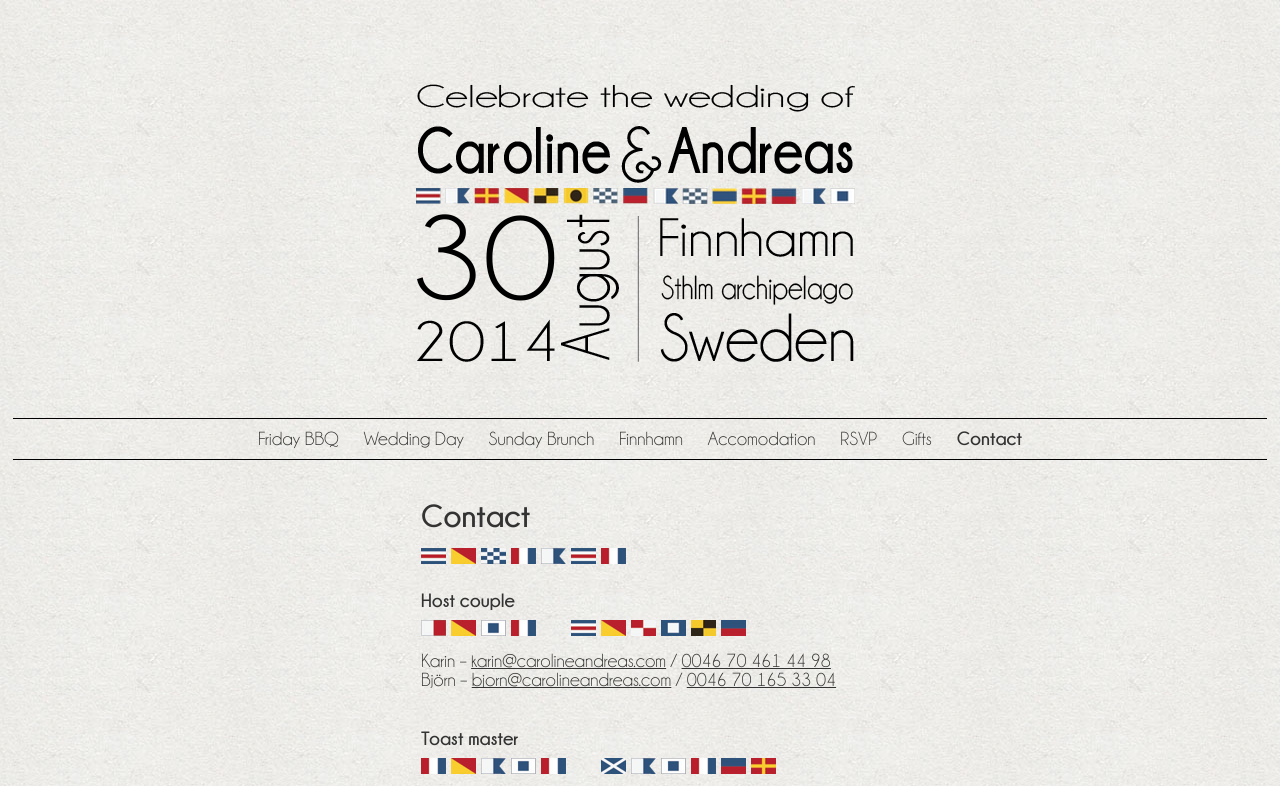
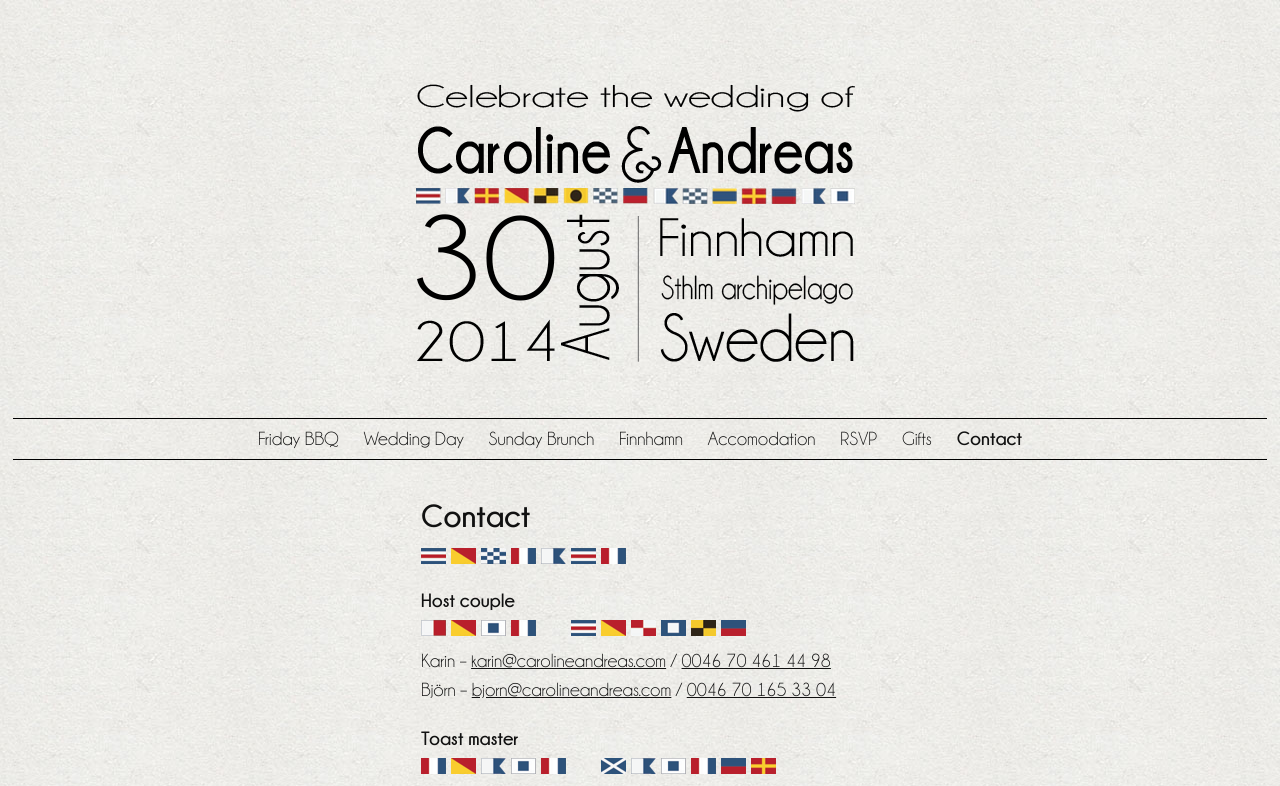
Before and after one commit to bjornhusberg/ca-wedding, a plain HTML site: page index.html in a window 1280 px wide. Both pictures are taken after a click on the link "Contact". Shown: the top 786 px of the page. Drawn offline with Linux system fonts and the light colour scheme.

Commit message:
Darker colors and textalign=left on contact

```diff
--- a/index.html
+++ b/index.html
@@ -171,19 +171,21 @@
 		<div class="en">
 			<h1>Contact</h1>
 			<h2>Host couple</h2>
-			<p>
+			<p class="contact">
 				Karin – <a href="mailto:karin@carolineandreas.com">karin@carolineandreas.com</a> / <a href="tel:0046704614498">0046&nbsp;70&nbsp;461&nbsp;44&nbsp;98</a>
-				<br>
+			</p>
+			<p class="contact">
 				Björn – <a href="mailto:bjorn@carolineandreas.com">bjorn@carolineandreas.com</a> / <a href="tel:0046701653304">0046&nbsp;70&nbsp;165&nbsp;33&nbsp;04</a>
 			</p>
 			<h2>Toast master</h2>
-			<p>
+			<p class="contact">
 				Alexander - <a href="mailto:alexander@carolineandreas.com">alexander@carolineandreas.com</a>
 			</p>
 			<h2>Wedding couple</h2>
-			<p>
+			<p class="contact">
 				Andreas – <a href="mailto:andreas@carolineandreas.com">andreas@carolineandreas.com</a> / <a href="tel:00447825983291">0044&nbsp;7825&nbsp;983&nbsp;291</a>
-				<br>
+			</p>
+			<p class="contact">
 				Caroline – <a href="mailto:caroline@carolineandreas.com">caroline@carolineandreas.com</a> / <a href="tel:00447769682826">0044&nbsp;7769&nbsp;682&nbsp;826</a>
 			</p>
 		</div>
--- a/sass/screen.scss
+++ b/sass/screen.scss
@@ -9,7 +9,7 @@
 $default-margin: 10px;
 
 html, body {
-	color: #333333;
+	color: #111111;
 	height: 100%;
 	font-family: 'champagne__limousinesregular';
 }
@@ -49,7 +49,7 @@ body {
 }
 
 a, a:active, a:visited {
-	color: #333333;
+	color: #111111;
 	text-decoration: none;
 }
 
@@ -128,6 +128,10 @@ a, a:active, a:visited {
 				}
 				p {
 					padding-bottom: 1em;
+					&.contact {
+						text-align:left;
+						padding-bottom: 0.5em;
+					}
 				}
 			}
 		}
```
Also changed, not shown: stylesheets/screen.css.
